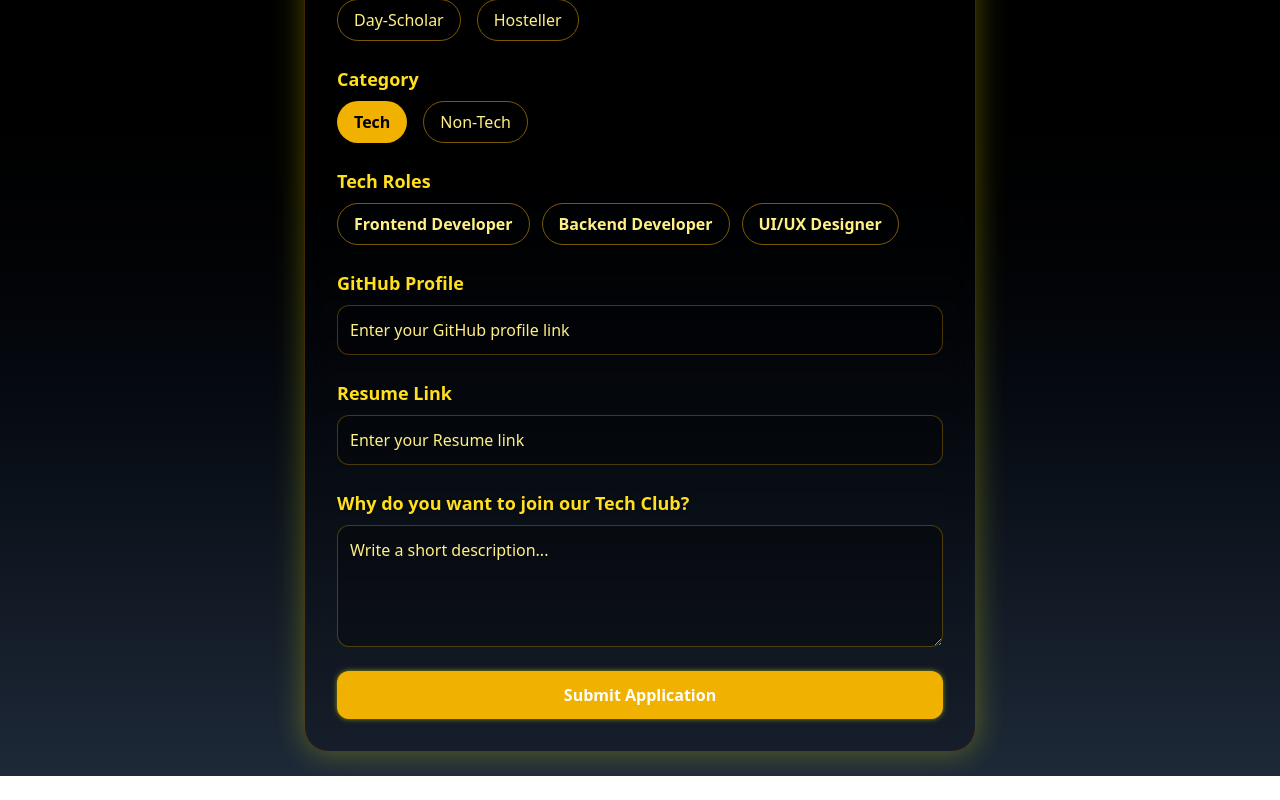
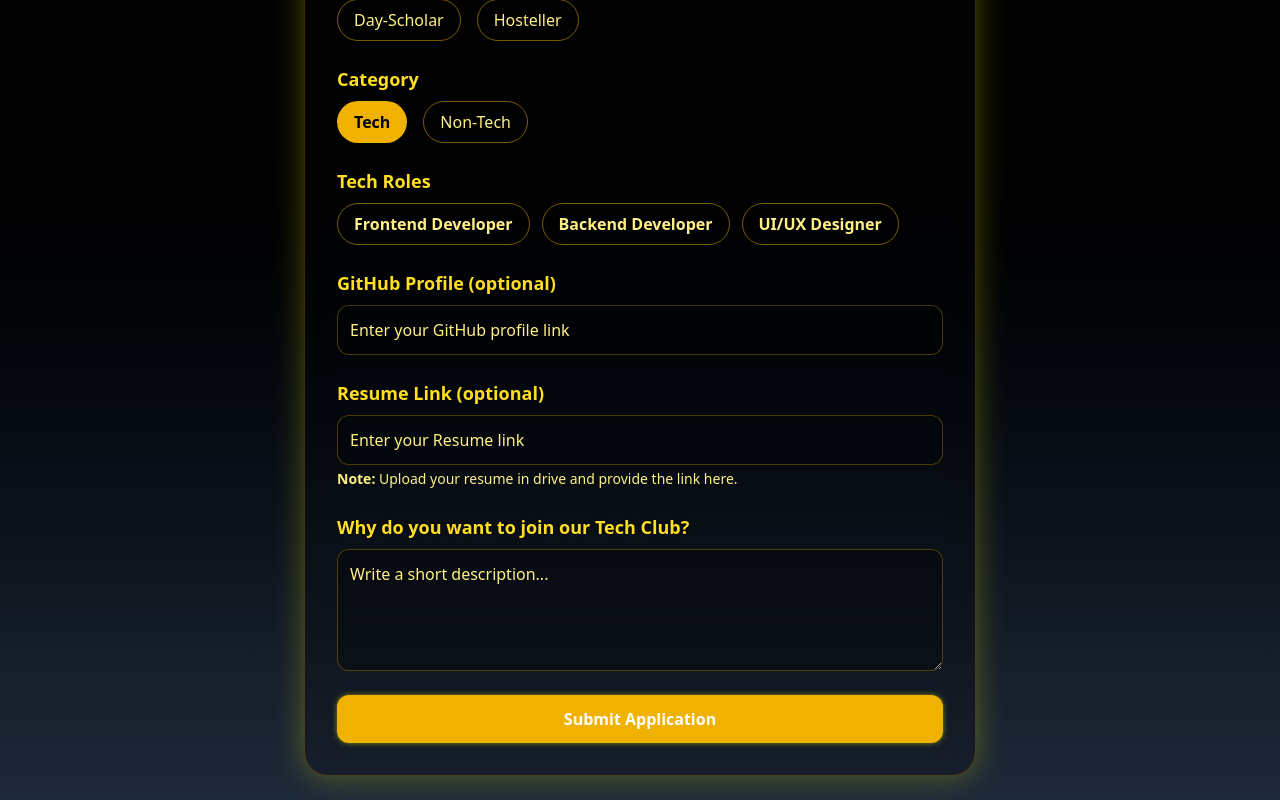
Before and after one commit to SaajidAhamed007/celestius-recruitment-2025, a React (Vite) app: page / in a window 1280 px wide. Shown: the part 808-1608 px from the top of the page. Before the commit the page ends 1584 px from the top, so only its background shows below. Built offline with nearby package versions, Linux system fonts and the light colour scheme; no server answers.

Commit message:
Update Recruitment.jsx

```diff
--- a/src/pages/Recruitment.jsx
+++ b/src/pages/Recruitment.jsx
@@ -223,7 +223,7 @@ const Recruitment = () => {
         {showGithubResume && (
           <>
             <div className="flex flex-col">
-              <label className="mb-2 font-bold text-lg text-yellow-300 drop-shadow-[0_0_2px_rgba(0,0,0,0.8)]">GitHub Profile</label>
+              <label className="mb-2 font-bold text-lg text-yellow-300 drop-shadow-[0_0_2px_rgba(0,0,0,0.8)]">GitHub Profile (optional)</label>
               <input
                 type="url"
                 name="github"
@@ -234,7 +234,7 @@ const Recruitment = () => {
               />
             </div>
             <div className="flex flex-col">
-              <label className="mb-2 font-bold text-lg text-yellow-300 drop-shadow-[0_0_2px_rgba(0,0,0,0.8)]">Resume Link</label>
+              <label className="mb-2 font-bold text-lg text-yellow-300 drop-shadow-[0_0_2px_rgba(0,0,0,0.8)]">Resume Link (optional)</label>
               <input
                 type="url"
                 name="resume"
@@ -243,6 +243,7 @@ const Recruitment = () => {
                 onChange={handleChange}
                 className="w-full p-3 rounded-xl border border-yellow-500/30 bg-black/30 text-white placeholder-yellow-200 focus:outline-none focus:ring-2 focus:ring-yellow-400 focus:bg-black/40 transition-colors duration-200"
               />
+              <p className="text-yellow-200 text-sm mt-1"><span className="font-bold">Note:</span> Upload your resume in drive and provide the link here.</p>
             </div>
           </>
         )}
```
